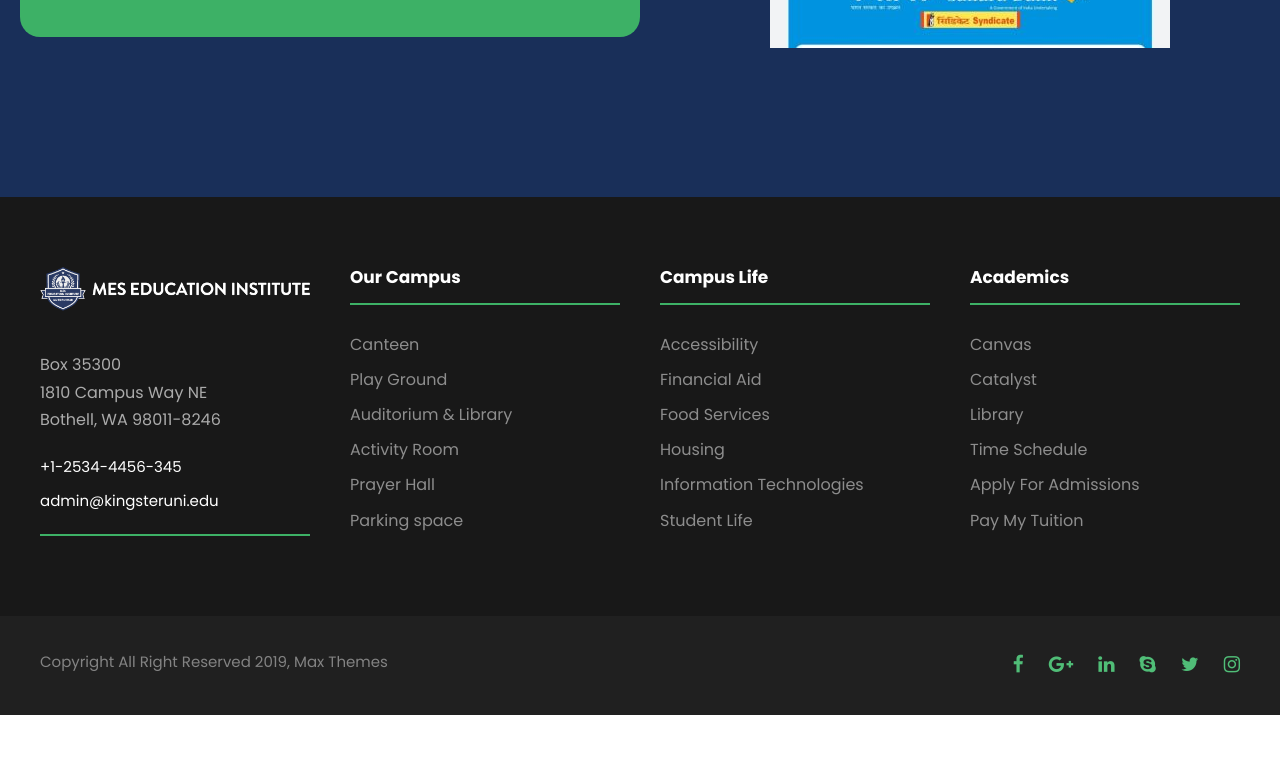
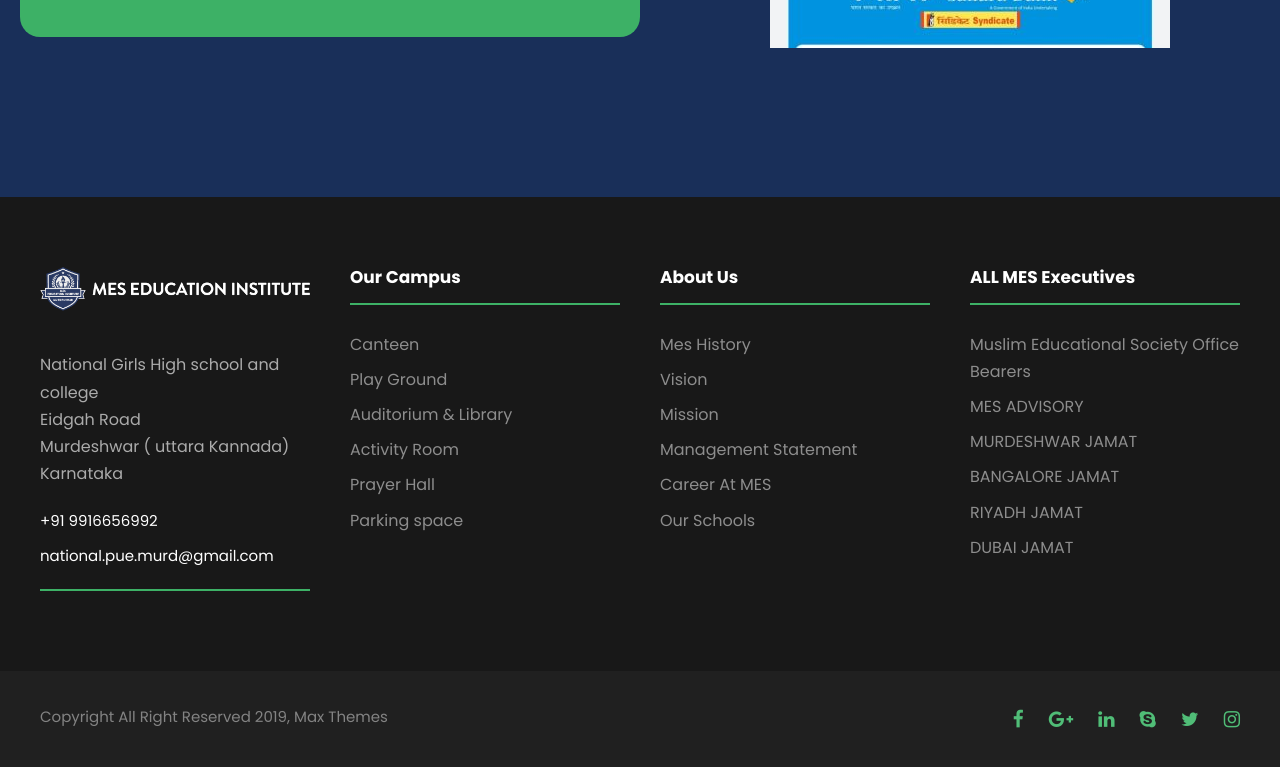
Before and after one commit to mohdzayeem/meseducation-, a plain HTML site: page mes-edu/donate-us.html in a window 1280 px wide. Shown: the part 1318-2085 px from the top of the page. Before the commit the page ends 2033 px from the top, so only its background shows below. Drawn offline with Linux system fonts and the light colour scheme; a web font is replaced by a local one.

Commit message:
Update donate-us.html

```diff
--- a/mes-edu/donate-us.html
+++ b/mes-edu/donate-us.html
@@ -253,21 +253,23 @@
 
 
             <footer>
-                <div class="kingster-footer-wrapper ">
+                  <div class="kingster-footer-wrapper ">
                     <div class="kingster-footer-container kingster-container clearfix">
                         <div class="kingster-footer-column kingster-item-pdlr kingster-column-15">
                             <div id="text-2" class="widget widget_text kingster-widget">
                                 <div class="textwidget">
                                     <p><img src="upload/mes-logo-fff.png" alt="" />
-                                        <br /> <span class="gdlr-core-space-shortcode" style="margin-top: 5px ;"></span>
-                                        <br /> Box 35300
-                                        <br /> 1810 Campus Way NE
-                                        <br /> Bothell, WA 98011-8246</p>
-                                    <p><span style="font-size: 15px; color: #ffffff;">+1-2534-4456-345</span>
-                                        <br /> <span class="gdlr-core-space-shortcode" style="margin-top: -20px ;"></span>
-                                        <br /> <a style="font-size: 15px; color: #ffffff;" href="mailto:admin@kingsteruni.edu">admin@kingsteruni.edu</a></p>
+                                        <br /> <span class="gdlr-core-space-shortcode" id="span_1dd7_10"></span>
+                                        <br /> National Girls High school and college
+					 <br />   Eidgah Road
+					 <br />    Murdeshwar ( uttara Kannada)
+					    Karnataka
+					</p>
+                                    <p><span id="span_1dd7_11">+91 9916656992</span>
+                                        <br /> <span class="gdlr-core-space-shortcode" id="span_1dd7_12"></span>
+                                        <br /> <a id="a_1dd7_8" href="mailto:national.pue.murd@gmail.com">national.pue.murd@gmail.com</a></p>
                                     <div class="gdlr-core-divider-item gdlr-core-divider-item-normal gdlr-core-left-align">
-                                        <div class="gdlr-core-divider-line gdlr-core-skin-divider" style="border-color: #3db166 ;border-bottom-width: 2px ;"></div>
+                                        <div class="gdlr-core-divider-line gdlr-core-skin-divider" id="div_1dd7_111"></div>
                                     </div>
                                 </div>
                             </div>
@@ -289,30 +291,30 @@
                         </div>
                         <div class="kingster-footer-column kingster-item-pdlr kingster-column-15">
                             <div id="gdlr-core-custom-menu-widget-3" class="widget widget_gdlr-core-custom-menu-widget kingster-widget">
-                                <h3 class="kingster-widget-title">Campus Life</h3><span class="clear"></span>
+                                <h3 class="kingster-widget-title">About Us</h3><span class="clear"></span>
                                 <div class="menu-campus-life-container">
                                     <ul id="menu-campus-life" class="gdlr-core-custom-menu-widget gdlr-core-menu-style-plain">
-                                        <li class="menu-item"><a href="#">Accessibility</a></li>
-                                        <li class="menu-item"><a href="#">Financial Aid</a></li>
-                                        <li class="menu-item"><a href="#">Food Services</a></li>
-                                        <li class="menu-item"><a href="#">Housing</a></li>
-                                        <li class="menu-item"><a href="#">Information Technologies</a></li>
-                                        <li class="menu-item"><a href="#">Student Life</a></li>
+                                        <li class="menu-item"><a href="about-us.html">Mes History</a></li>
+                                        <li class="menu-item"><a href="vision.html">Vision</a></li>
+                                        <li class="menu-item"><a href="mision.html">Mission</a></li>
+                                        <li class="menu-item"><a href="mgt-stmt.html">Management Statement</a></li>
+                                        <li class="menu-item"><a href="career.html">Career At MES</a></li>
+                                        <li class="menu-item"><a href="school1.html">Our Schools</a></li>
                                     </ul>
                                 </div>
                             </div>
                         </div>
                         <div class="kingster-footer-column kingster-item-pdlr kingster-column-15">
                             <div id="gdlr-core-custom-menu-widget-4" class="widget widget_gdlr-core-custom-menu-widget kingster-widget">
-                                <h3 class="kingster-widget-title">Academics</h3><span class="clear"></span>
+                                <h3 class="kingster-widget-title">ALL MES Executives</h3><span class="clear"></span>
                                 <div class="menu-academics-container">
                                     <ul id="menu-academics" class="gdlr-core-custom-menu-widget gdlr-core-menu-style-plain">
-                                        <li class="menu-item"><a href="#">Canvas</a></li>
-                                        <li class="menu-item"><a href="#">Catalyst</a></li>
-                                        <li class="menu-item"><a href="#">Library</a></li>
-                                        <li class="menu-item"><a href="#">Time Schedule</a></li>
-                                        <li class="menu-item"><a href="#">Apply For Admissions</a></li>
-                                        <li class="menu-item"><a href="#">Pay My Tuition</a></li>
+                                        <li class="menu-item"><a href="executives.html">Muslim Educational Society Office Bearers</a></li>
+                                        <li class="menu-item"><a href="executives.html">MES ADVISORY</a></li>
+                                        <li class="menu-item"><a href="executives.html">MURDESHWAR JAMAT</a></li>
+                                        <li class="menu-item"><a href="executives.html">BANGALORE JAMAT </a></li>
+                                        <li class="menu-item"><a href="#executives.html"> RIYADH JAMAT </a></li>
+                                        <li class="menu-item"><a href="executives.html">  DUBAI JAMAT</a></li>
                                     </ul>
                                 </div>
                             </div>
```
